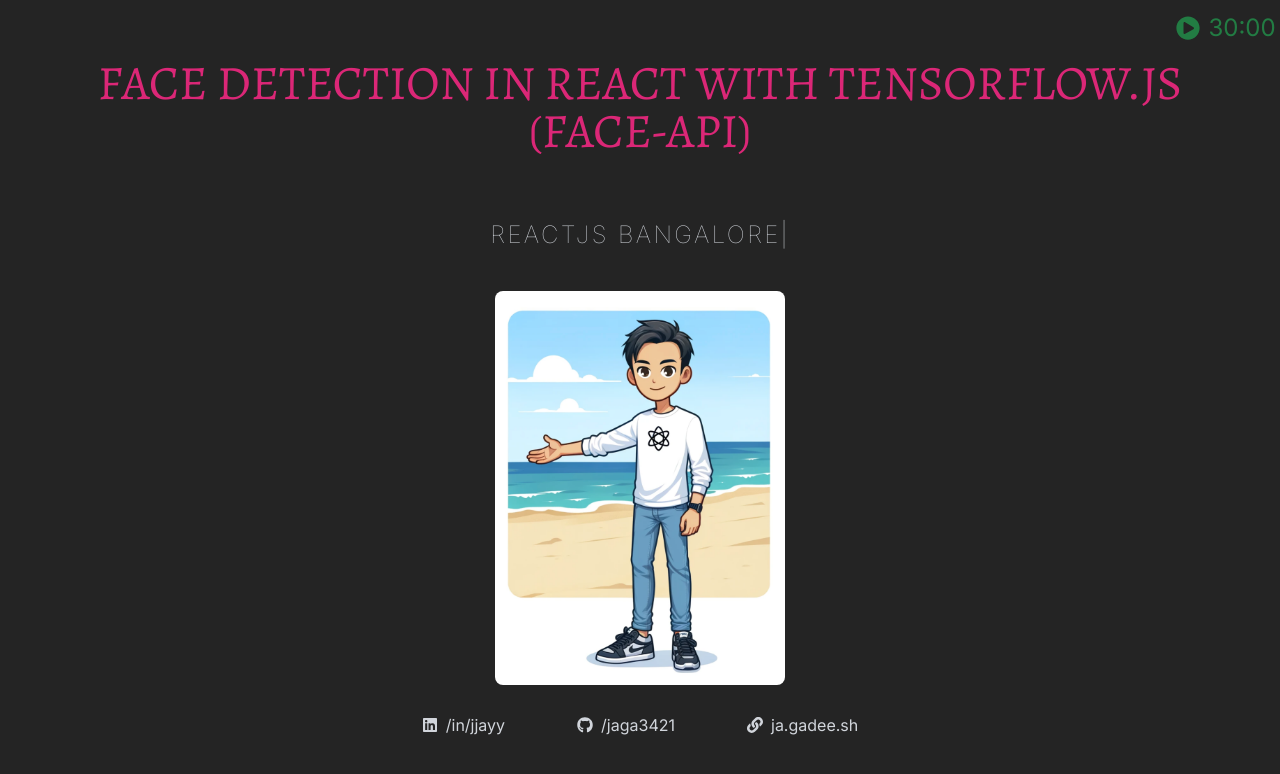
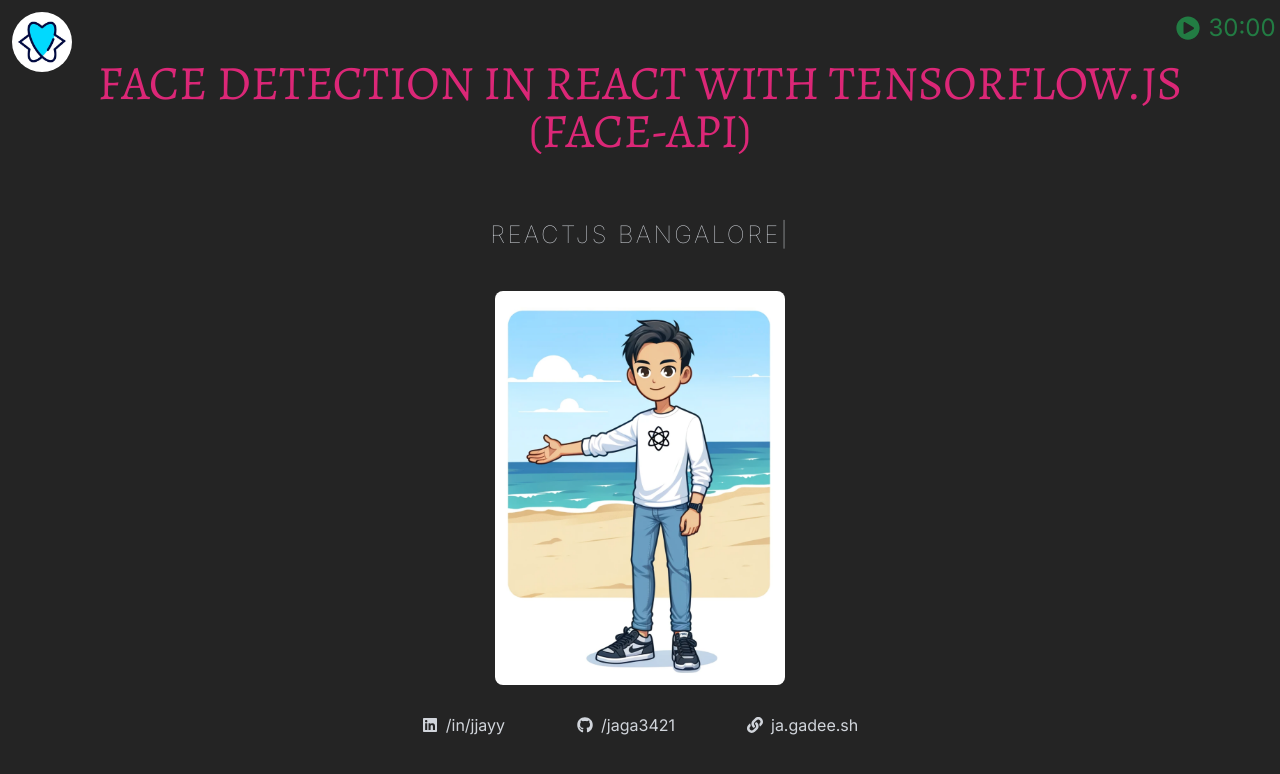
Before and after one commit to jaga3421/react-meetup, a Next.js app: page / in a window 1280 px wide. Shown: the top 774 px of the page. Built offline with nearby package versions, Linux system fonts and the light colour scheme.

Commit message:
add logo

```diff
--- a/app/page.js
+++ b/app/page.js
@@ -5,10 +5,12 @@
 import Thanks from './slides/Thanks';
 import HorizandalSmall from './slides/HorizandalSmall';
 import TimerComponent from './components/TimerComponent';
+import RBLogo from './components/RBLogo';
 
 export default function Page() {
   return (
     <main className="dvh z-0 h-screen snap-y snap-mandatory overflow-x-hidden overflow-y-scroll bg-[rgb(36,36,36)] text-gray-300">
+      <RBLogo />
 
       {/* Intro */}
       <Intro data={data.intro} />
```
